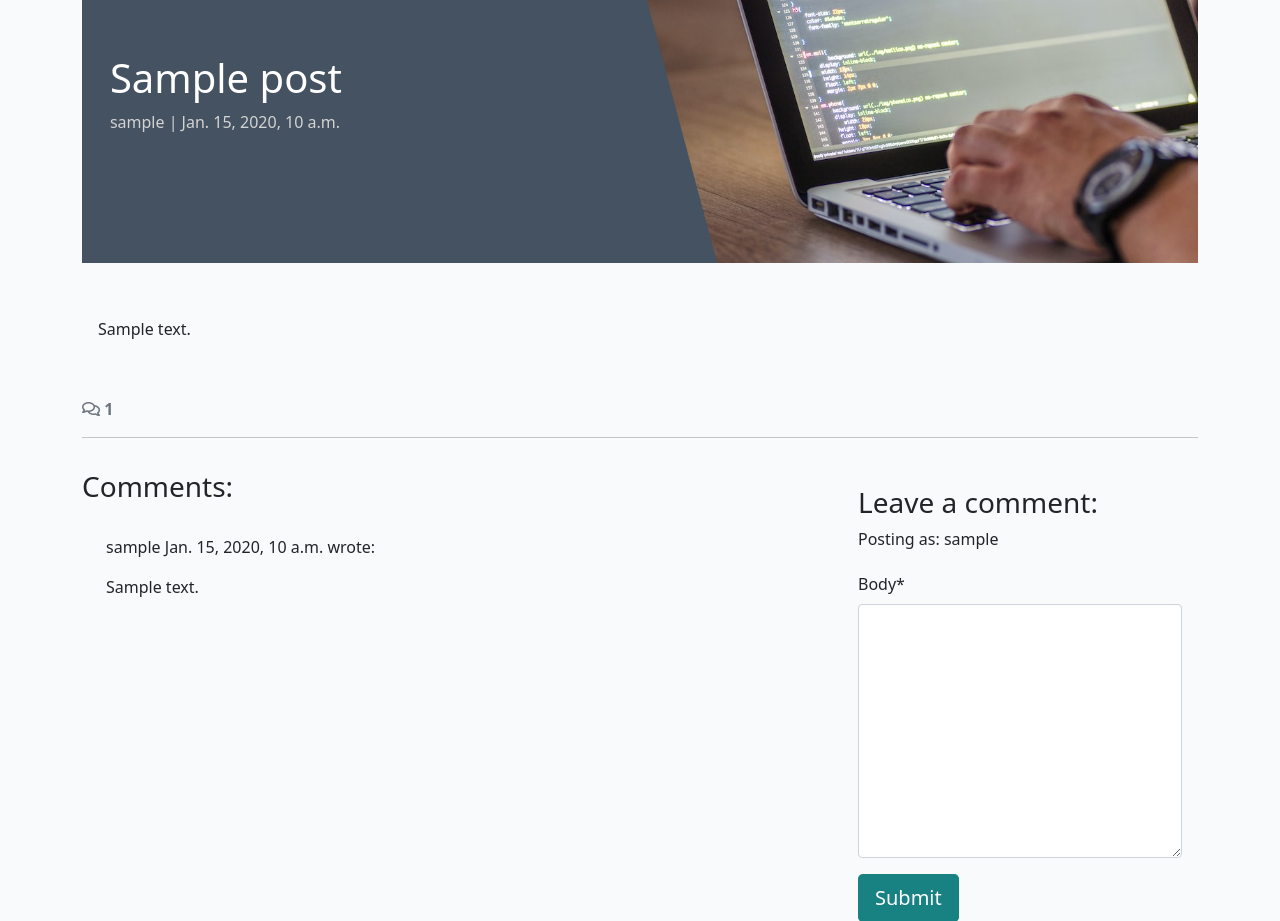
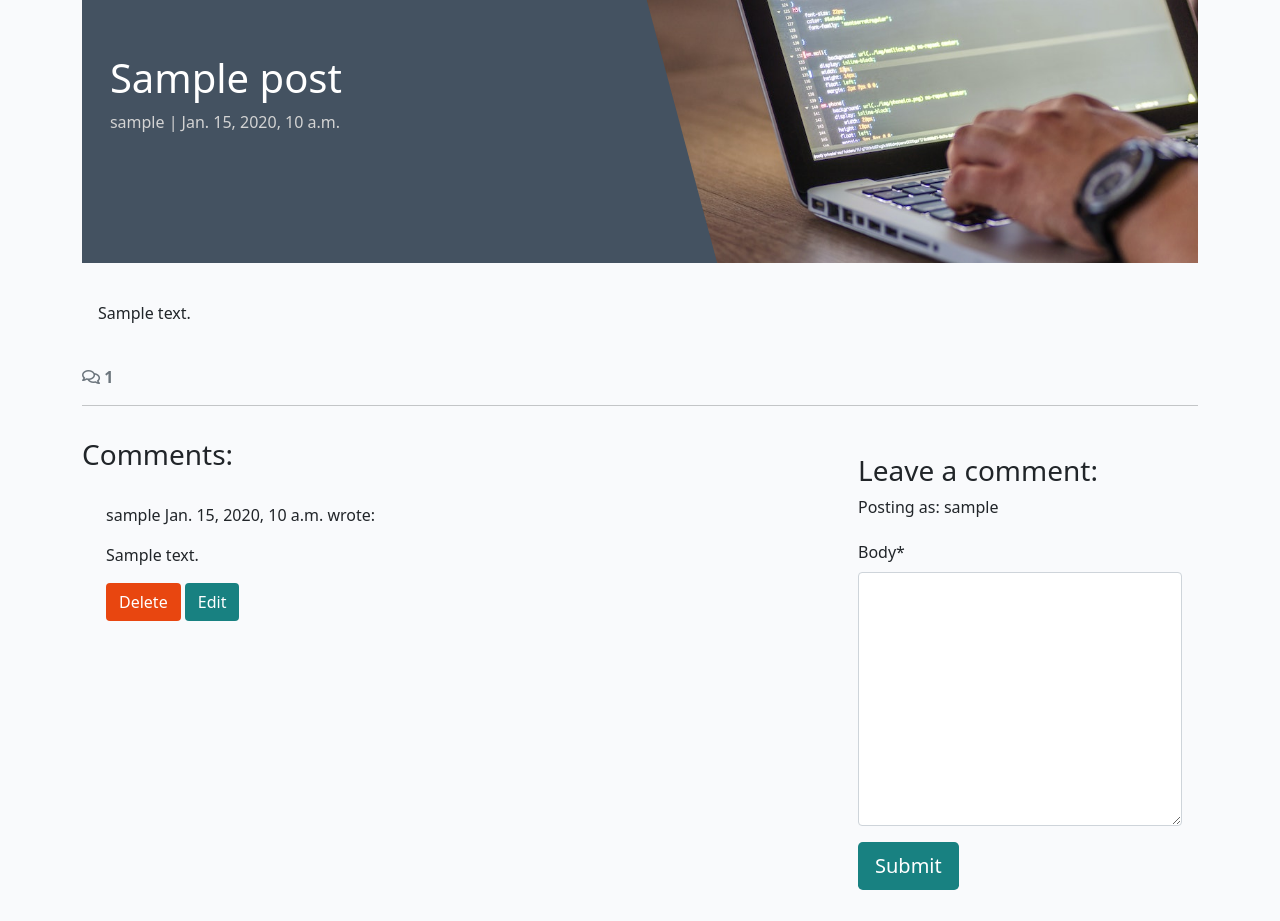
Before and after one commit to paddyhockey1/Anaheim-Ducks-Fanblog, a Django app: a page that uses templates/base.html in a window 1280 px wide. Shown: the part 127-1048 px from the top of the page. Run offline with Django 4.2, Linux system fonts and the light colour scheme; a user stored in the database is signed in; tables that the repository leaves empty hold one stand-in row (values such as "Sample post"); some libraries are stand-ins or nearby versions.

Commit message:
Add: Edit and delete for comments

```diff
--- a/blog/templates/blog/post_detail.html
+++ b/blog/templates/blog/post_detail.html
@@ -1,8 +1,8 @@
 {% extends 'base.html' %}
-{% block content %}
 {% load static %}
 {% load crispy_forms_tags %}
 
+{% block content %}
 <div class="masthead">
     <div class="container">
         <div class="row g-0">
@@ -26,13 +26,11 @@
                 <!-- The post content goes inside the card-text. -->
                 <!-- Use the | safe filter inside the template tags -->
                 <p class="card-text">
-                    <h2>{{ coder }}</h2>
                     {{ post.content | safe }}
                 </p>
             </div>
         </div>
     </div>
-      <!-- Displaying count of comments -->
     <div class="row">
         <div class="col-12">
             <strong class="text-secondary">
@@ -43,17 +41,14 @@
             <hr>
         </div>
     </div>
-      <!-- Displaying Comments -->
     <div class="row">
         <div class="col-md-8 card mb-4  mt-3 ">
             <h3>Comments:</h3>
             <div class="card-body">
-            <!-- We want a for loop inside the empty control tags
-              to iterate through each comment in comments -->
+                <!-- We want a for loop inside the empty control tags to iterate through each comment in comments -->
                 {% for comment in comments %}
-            <div class="p-2 comments
-              {% if not comment.approved and comment.author == user %}
-              faded{% elif not comment.approved %} d-none{% endif %}">
+                <div
+                    class="p-2 comments{% if not comment.approved and comment.author == user %} faded{% elif not comment.approved %} d-none{% endif %}">
                     <p class="font-weight-bold">
                         {{ comment.author }}
                         <span class="font-weight-normal">
@@ -64,27 +59,26 @@
                         {{ comment.body | linebreaks }}
                     </div>
                     {% if not comment.approved and comment.author == user %}
-              <p class="approval">
-                This comment is awaiting approval
-              </p>
+                    <p class="approval">This comment is awaiting approval</p>
+                    {% endif %}
+                    {% if user.is_authenticated and comment.author == user %}
+                    <button class="btn btn-delete" comment_id="{{ comment.id }}">Delete</button>
+                    <button class="btn btn-edit" comment_id="{{ comment.id }}">Edit</button>
                     {% endif %}
                 </div>
                 <!-- Our for loop ends here -->
                 {% endfor %}
             </div>
         </div>
-         <!-- Creating New Comments -->
-    <div class="col-md-4 card mb-4 mt-3">
+        <div class="col-md-4 card mb-4  mt-3 ">
             <div class="card-body">
                 {% if user.is_authenticated %}
                 <h3>Leave a comment:</h3>
                 <p>Posting as: {{ user.username }}</p>
-          <form id="commentForm" method="post"
-            style="margin-top: 1.3em;">
+                <form id="commentForm" method="post" style="margin-top: 1.3em;">
                     {{ comment_form | crispy }}
                     {% csrf_token %}
-            <button id="submitButton" type="submit"
-              class="btn btn-signup btn-lg">Submit</button>
+                    <button id="submitButton" type="submit" class="btn btn-signup btn-lg">Submit</button>
                 </form>
                 {% else %}
                 <p>Log in to leave a comment</p>
@@ -93,5 +87,27 @@
         </div>
     </div>
 </div>
+<!-- Delete confirmation modal -->
+<div class="modal fade" id="deleteModal" tabindex="-1" aria-labelledby="deleteModalLabel" aria-hidden="true">
+    <div class="modal-dialog">
+        <div class="modal-content">
+            <div class="modal-header">
+                <h5 class="modal-title" id="deleteModalLabel">Delete comment?</h5>
+                <button type="button" class="btn-close" data-bs-dismiss="modal" aria-label="Close"></button>
+            </div>
+            <div class="modal-body">
+                Are you sure you want to delete your comment? This action cannot be undone.
+            </div>
+            <div class="modal-footer">
+                <button type="button" class="btn btn-secondary" data-bs-dismiss="modal">Close</button>
+                <a id="deleteConfirm" href="#" class="btn btn-danger">Delete</a>
+            </div>
+        </div>
+    </div>
+</div>
 
 {% endblock content %}
+
+{% block extras %}
+<script src="{% static 'js/comments.js' %}"></script>
+{% endblock %}
--- a/blog/urls.py
+++ b/blog/urls.py
@@ -4,4 +4,6 @@ from django.urls import path
 urlpatterns = [
     path('', views.PostList.as_view(), name='home'),
     path('<slug:slug>/', views.post_detail, name='post_detail'),
+    path('<slug:slug>/edit_comment/<int:comment_id>',
+         views.comment_edit, name='comment_edit'),
 ]
--- a/blog/views.py
+++ b/blog/views.py
@@ -1,7 +1,8 @@
-from django.shortcuts import render, get_object_or_404
+from django.shortcuts import render, get_object_or_404, reverse
 from django.views import generic
 from django.contrib import messages
-from .models import Post
+from django.http import HttpResponseRedirect
+from .models import Post, Comment
 from .forms import CommentForm
 
 
@@ -58,3 +59,45 @@ def post_detail(request, slug):
 
         },
     )
+
+
+def comment_edit(request, slug, comment_id):
+    """
+    view to edit comments
+    """
+    if request.method == "POST":
+
+        queryset = Post.objects.filter(status=1)
+        post = get_object_or_404(queryset, slug=slug)
+        comment = get_object_or_404(Comment, pk=comment_id)
+        comment_form = CommentForm(data=request.POST, instance=comment)
+
+        if comment_form.is_valid() and comment.author == request.user:
+            comment = comment_form.save(commit=False)
+            comment.post = post
+            comment.approved = False
+            comment.save()
+            messages.add_message(request, messages.SUCCESS, 'Comment Updated!')
+        else:
+            messages.add_message(request, messages.ERROR,
+                                 'Error updating comment!')
+
+    return HttpResponseRedirect(reverse('post_detail', args=[slug]))
+
+
+def comment_delete(request, slug, comment_id):
+    """
+    view to delete comment
+    """
+    queryset = Post.objects.filter(status=1)
+    post = get_object_or_404(queryset, slug=slug)
+    comment = get_object_or_404(Comment, pk=comment_id)
+
+    if comment.author == request.user:
+        comment.delete()
+        messages.add_message(request, messages.SUCCESS, 'Comment deleted!')
+    else:
+        messages.add_message(request, messages.ERROR,
+                             'You can only delete your own comments!')
+
+    return HttpResponseRedirect(reverse('post_detail', args=[slug]))
--- /dev/null
+++ b/static/js/comments.js
@@ -0,0 +1,47 @@
+const editButtons = document.getElementsByClassName("btn-edit");
+const commentText = document.getElementById("id_body");
+const commentForm = document.getElementById("commentForm");
+const submitButton = document.getElementById("submitButton");
+
+const deleteModal = new bootstrap.Modal(document.getElementById("deleteModal"));
+const deleteButtons = document.getElementsByClassName("btn-delete");
+const deleteConfirm = document.getElementById("deleteConfirm");
+
+/*
+ * Initializes edit functionality for the provided edit buttons.
+ *
+ * For each button in the `editButtons` collection:
+ * - Retrieves the associated comment's ID upon click.
+ * - Fetches the content of the corresponding comment.
+ * - Populates the `commentText` input/textarea with the comment's content for editing.
+ * - Updates the submit button's text to "Update".
+ * - Sets the form's action attribute to the `edit_comment/{commentId}` endpoint.
+ */
+
+for (let button of editButtons) {
+    button.addEventListener("click", (e) => {
+        let commentId = e.target.getAttribute("comment_id");
+        let commentContent = document.getElementById(`comment${commentId}`).innerText;
+        commentText.value = commentContent;
+        submitButton.innerText = "Update";
+        commentForm.setAttribute("action", `edit_comment/${commentId}`);
+    });
+}
+
+/*
+ * Initializes deletion functionality for the provided delete buttons.
+ *
+ * For each button in the `deleteButtons` collection:
+ * - Retrieves the associated comment's ID upon click.
+ * - Updates the `deleteConfirm` link's href to point to the
+ * deletion endpoint for the specific comment.
+ * - Displays a confirmation modal (`deleteModal`) to prompt
+ * the user for confirmation before deletion.
+ */
+ for (let button of deleteButtons) {
+    button.addEventListener("click", (e) => {
+        let commentId = e.target.getAttribute("comment_id");
+        deleteConfirm.href = `delete_comment/${commentId}`;
+        deleteModal.show();
+    });
+}
--- a/templates/base.html
+++ b/templates/base.html
@@ -108,6 +108,10 @@
         integrity="sha384-gtEjrD/SeCtmISkJkNUaaKMoLD0//ElJ19smozuHV6z3Iehds+3Ulb9Bn9Plx0x4" crossorigin="anonymous">
         </script>
     <script src="{% static 'js/script.js' %}"></script>
+
+    {% block extras %}
+    {% endblock %}
+
 </body>
 
 </html>
```
Also changed, not shown: templates/account/logout.html (+16 -8 lines). Lines whose indentation alone changed are shown as unchanged.
